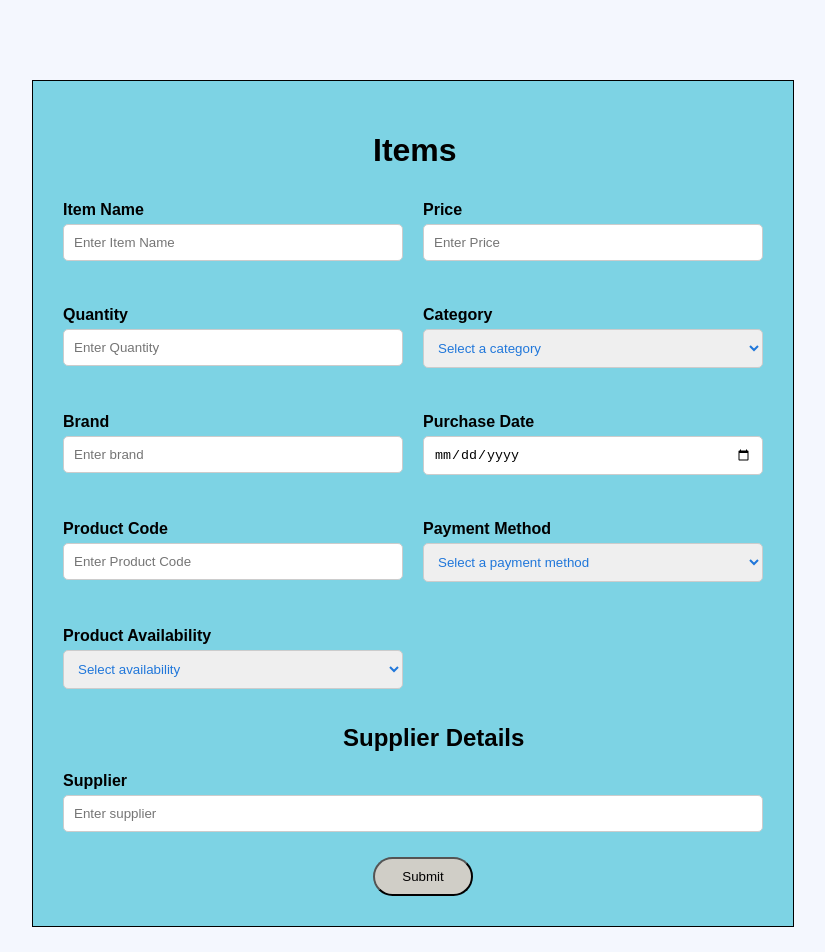
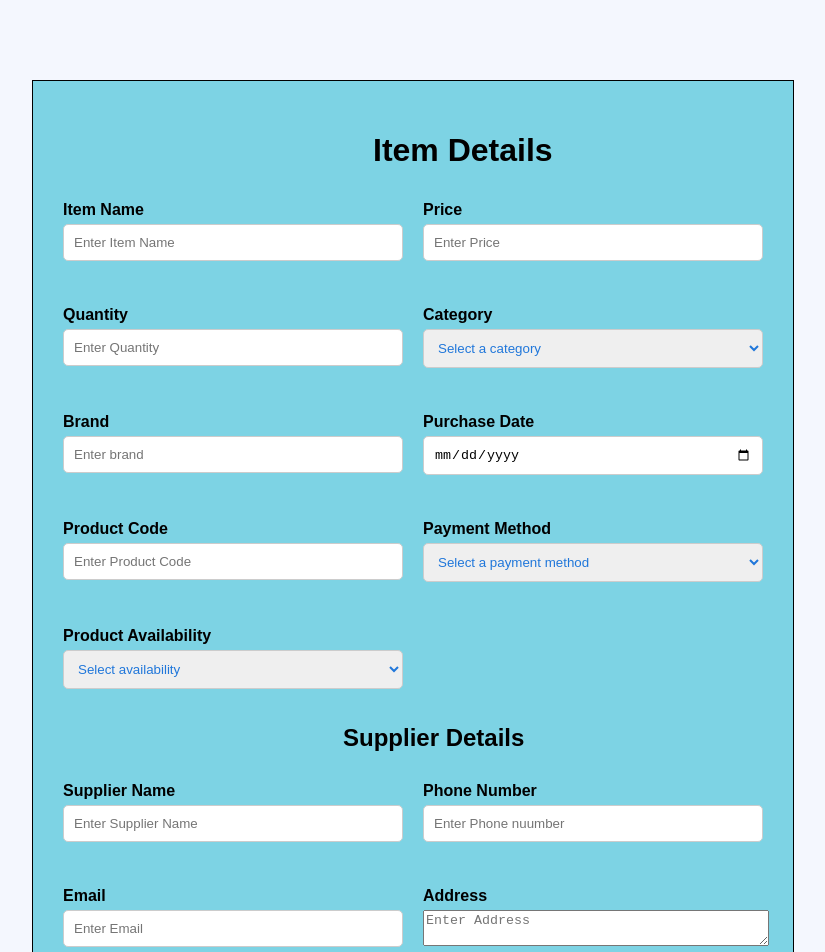
Before and after one commit to Siddeshkr03/inventory-management-system, a React (Vite) app in the folder Forms-Frontend/: page /forms in a window 1280 px wide. Shown: the top 952 px of the page, without its empty margins (227-1052 px from the left). Before the commit the page ends 927 px from the top, so only its background shows below. Built offline with nearby package versions, Linux system fonts and the light colour scheme.

Commit message:
Supplier fields created in form

```diff
--- a/Forms-Frontend/src/ItemForm.tsx
+++ b/Forms-Frontend/src/ItemForm.tsx
@@ -10,11 +10,16 @@ function ItemForm() {
     quantity: string;
     category: string;
     brand: string;
-    supplier: string;
     purchaseDate: string;
     productCode: string;
     paymentMethod: string;
     productAvailability: string;
+
+    // Supplier Fields
+    supplierName: string;
+    phoneNumber: string;
+    email: string;
+    address: string;
   }
 
   const [itemData, setItemData] = useState<ItemData>({
@@ -23,15 +28,18 @@ function ItemForm() {
     quantity: "",
     category: "",
     brand: "",
-    supplier: "",
     purchaseDate: "",
     productCode: "",
     paymentMethod: "",
     productAvailability: "",
+    supplierName: "",
+    phoneNumber: "",
+    email: "",
+    address: "",
   });
 
   const handleChange = (
-    e: React.ChangeEvent<HTMLInputElement | HTMLSelectElement>,
+    e: React.ChangeEvent<HTMLInputElement | HTMLSelectElement | HTMLTextAreaElement>,
   ) => {
     const { name, value } = e.target;
 
@@ -62,22 +70,37 @@ function ItemForm() {
 
  const handleSubmit = async (e: React.FormEvent<HTMLFormElement>) => {
   e.preventDefault();
-    console.log(itemData);
+
+  const item = {
+    itemName: itemData.itemName,
+    price: itemData.price,
+    quantity: itemData.quantity,
+    category: itemData.category,
+    brand: itemData.brand,
+    purchaseDate: itemData.purchaseDate,
+    productCode: itemData.productCode,
+    paymentMethod: itemData.paymentMethod,
+    productAvailability: itemData.productAvailability,
+  };
+
+  const supplier = {
+    supplierName: itemData.supplierName,
+    phoneNumber: itemData.phoneNumber,
+    email: itemData.email,
+    address: itemData.address,
+  };
 
   try {
-      const response = await axios.post(
-        "http://localhost:8080/api/items",
-        itemData,
-      );
+    await axios.post("http://localhost:8080/api/items", item);
 
-      alert("Item saved successfully!");
+    await axios.post("http://localhost:8080/api/suppliers", supplier);
 
-      console.log(response.data);
-      navigate("/"); // Navigate back to the item index page
+    alert("Item and Supplier saved successfully!");
+
+    navigate("/");
   } catch (error) {
     console.error(error);
-
-      alert("Error saving item!");
+    alert("Error saving data!");
   }
 };
 
@@ -85,7 +108,7 @@ function ItemForm() {
     <div className="items">
       <form onSubmit={handleSubmit}>
         <div className="items-block">
-          <h1>Items</h1>
+          <h1>Item Details</h1>
 
           <div className="form-grid">
             <div>
@@ -205,15 +228,60 @@ function ItemForm() {
           </div>
           <div className="supplier-block">
             <h2>Supplier Details</h2>
+            <div className="form-grid">
               <div>
-              <label>Supplier</label>
+                <label>Supplier Name</label>
                 <input
                   type="text"
-                name="supplier"
-                placeholder="Enter supplier"
-                value={itemData.supplier}
+                  placeholder="Enter Supplier Name"
+                  name="supplierName"
+                  value={itemData.supplierName}
                   onChange={handleChange}
                 />
+              </div>
+
+              <div>
+                <label>Phone Number</label>
+                <input
+                  type="text"
+                  placeholder="Enter Phone nuumber"
+                  name="phoneNumber"
+                  value={itemData.phoneNumber}
+                  onChange={handleChange}
+                />
+              </div>
+
+              <div>
+                <label>Email</label>
+                <input
+                  type="email"
+                  placeholder="Enter Email"
+                  name="email"
+                  value={itemData.email}
+                  onChange={handleChange}
+                />
+              </div>
+
+              <div>
+                <label>Address</label>
+
+                <textarea
+                  name="address"
+                  placeholder="Enter Address"
+                  value={itemData.address}
+                  onChange={(e) =>
+                    setItemData({
+                      ...itemData,
+                      address: e.target.value,
+                    })
+                  }
+                  style={{
+                    width: "100%",
+                    minHeight: "20px",
+                    resize: "vertical",
+                  }}
+                />
+              </div>
             </div>
           </div>
         </div>
```
Lines whose indentation alone changed are shown as unchanged.
